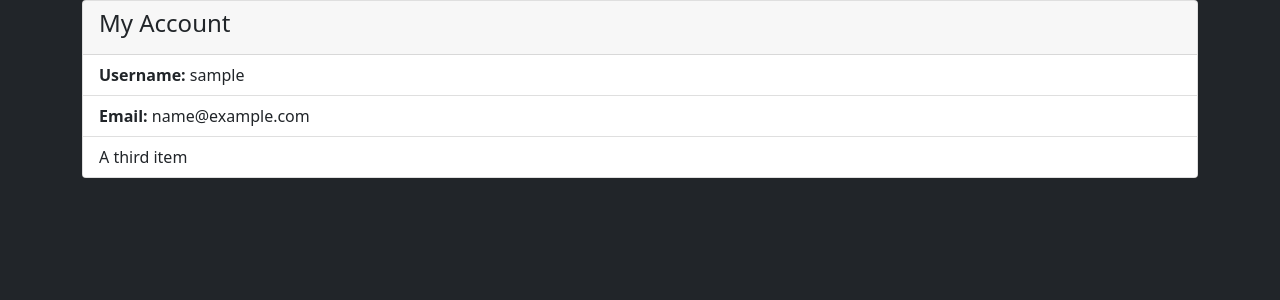
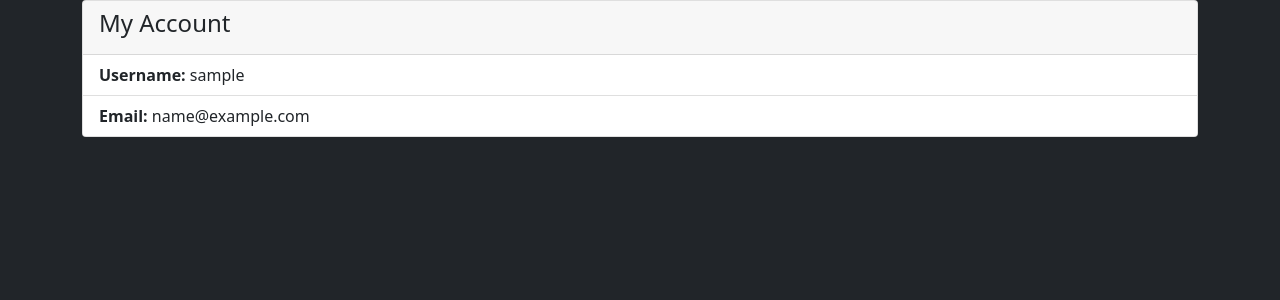
Before and after one commit to domcamp04/doms_blog_flask_project, a Flask app: page /my-account in a window 1280 px wide. Shown: the part 56-356 px from the top of the page. Run offline with Flask 2, Linux system fonts and the light colour scheme; the visitor is signed in with stand-in values (Sample User, id 1); data comes from the database, SQL or seed files in the repository; some libraries are stand-ins or nearby versions.

Commit message:
fixed my_account

```diff
--- a/app/templates/my_account.html
+++ b/app/templates/my_account.html
@@ -9,7 +9,6 @@
     <ul class="list-group list-group-flush">
       <li class="list-group-item"><b>Username: </b>{{ current_user.username }}</li>
       <li class="list-group-item"><b>Email: </b>{{ current_user.email }}</li>
-      <li class="list-group-item">A third item</li>
     </ul>
   </div>
 
```
